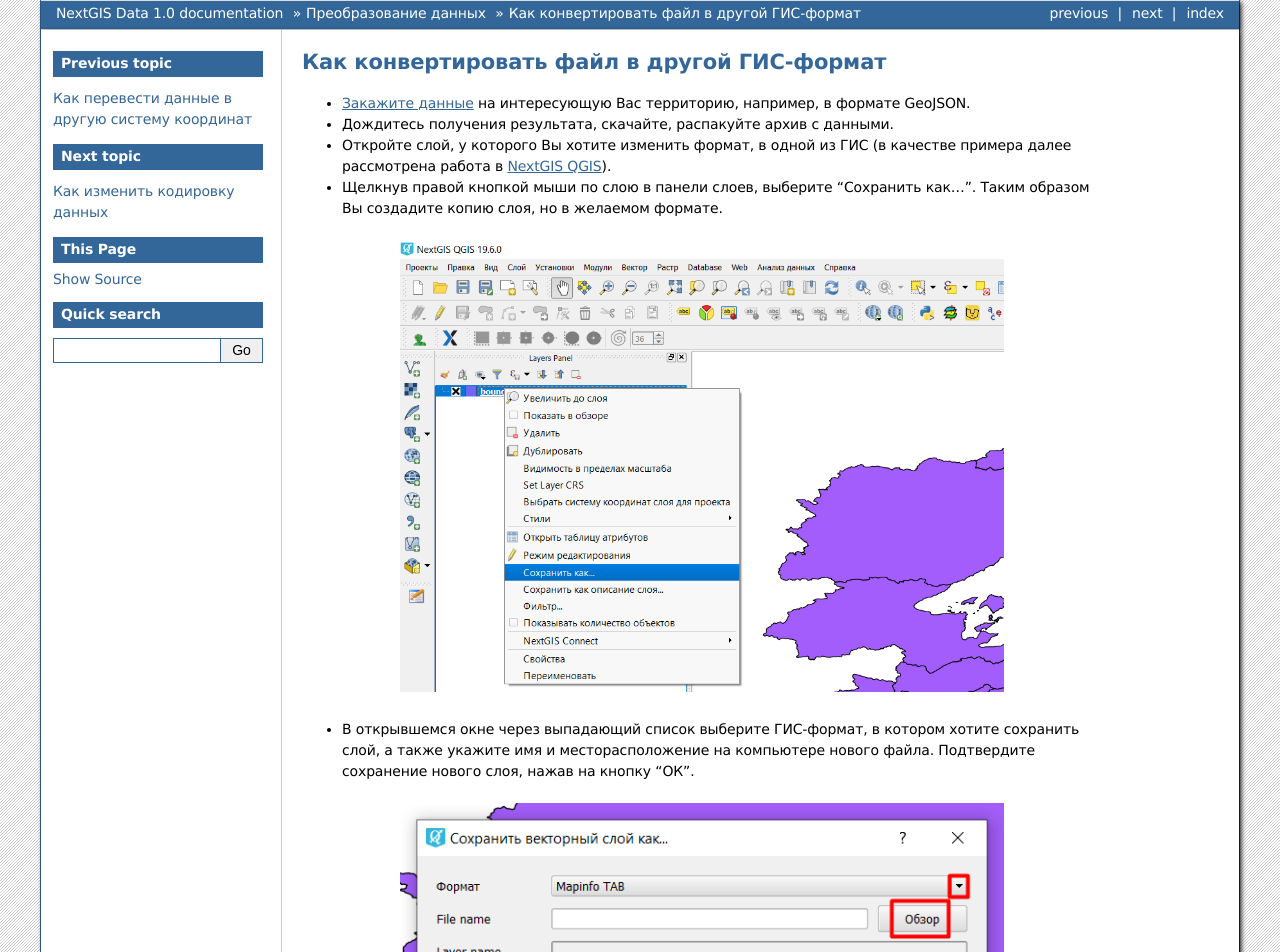
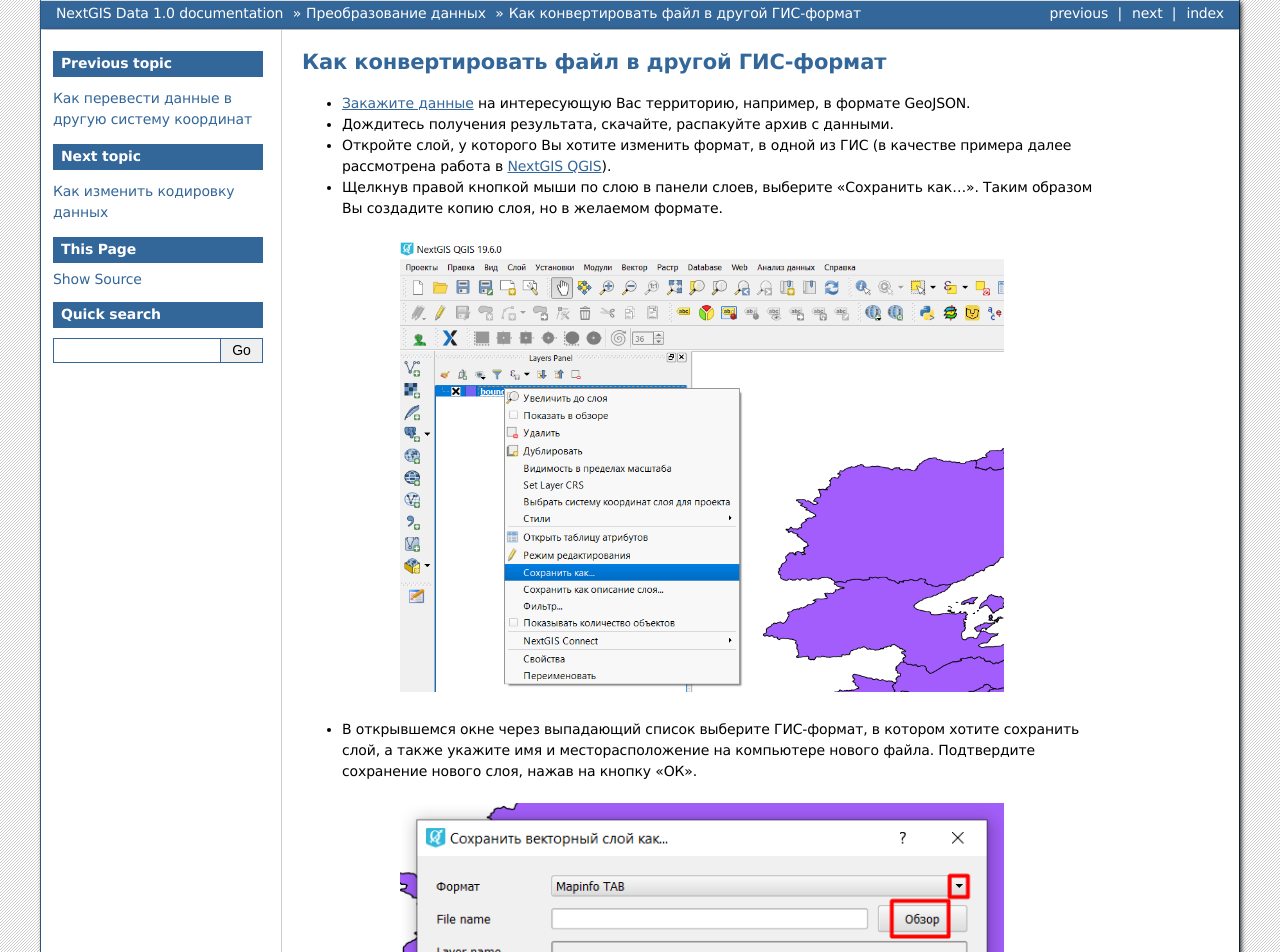
Before and after one commit to nextgis/docs_data, a Sphinx documentation site: the page built from source/type_change.rst, in a window 1280 px wide. Shown: the top 952 px of the page. Built offline with Sphinx 7.4.7, drawn with Linux system fonts in a browser that asks for light colours; formulas are drawn with MathJax 3; pages that are not in the unit, such as notebooks, are missing from menus.

```diff
--- a/source/type_change.rst
+++ b/source/type_change.rst
@@ -6,14 +6,14 @@
 * `Закажите данные <https://data.nextgis.com/ru/>`_ на интересующую Вас территорию, например, в формате GeoJSON.
 * Дождитесь получения результата, скачайте, распакуйте архив с данными.
 * Откройте слой, у которого Вы хотите изменить формат, в одной из ГИС (в качестве примера далее рассмотрена работа в `NextGIS QGIS <https://nextgis.ru/nextgis-qgis/>`_).
-* Щелкнув правой кнопкой мыши по слою в панели слоев, выберите “Сохранить как…”. Таким образом Вы создадите копию слоя, но в желаемом формате.
+* Щелкнув правой кнопкой мыши по слою в панели слоев, выберите «Сохранить как…». Таким образом Вы создадите копию слоя, но в желаемом формате.
 
 .. figure:: _static/type_change1.png
    :name: type_change1
    :align: center
    :width: 16cm
 
-* В открывшемся окне через выпадающий список выберите ГИС-формат, в котором хотите сохранить слой, а также укажите имя и месторасположение на компьютере нового файла. Подтвердите сохранение нового слоя, нажав на кнопку “ОК”.
+* В открывшемся окне через выпадающий список выберите ГИС-формат, в котором хотите сохранить слой, а также укажите имя и месторасположение на компьютере нового файла. Подтвердите сохранение нового слоя, нажав на кнопку «ОК».
 
 .. figure:: _static/type_change2.png
    :name: type_change2
```
